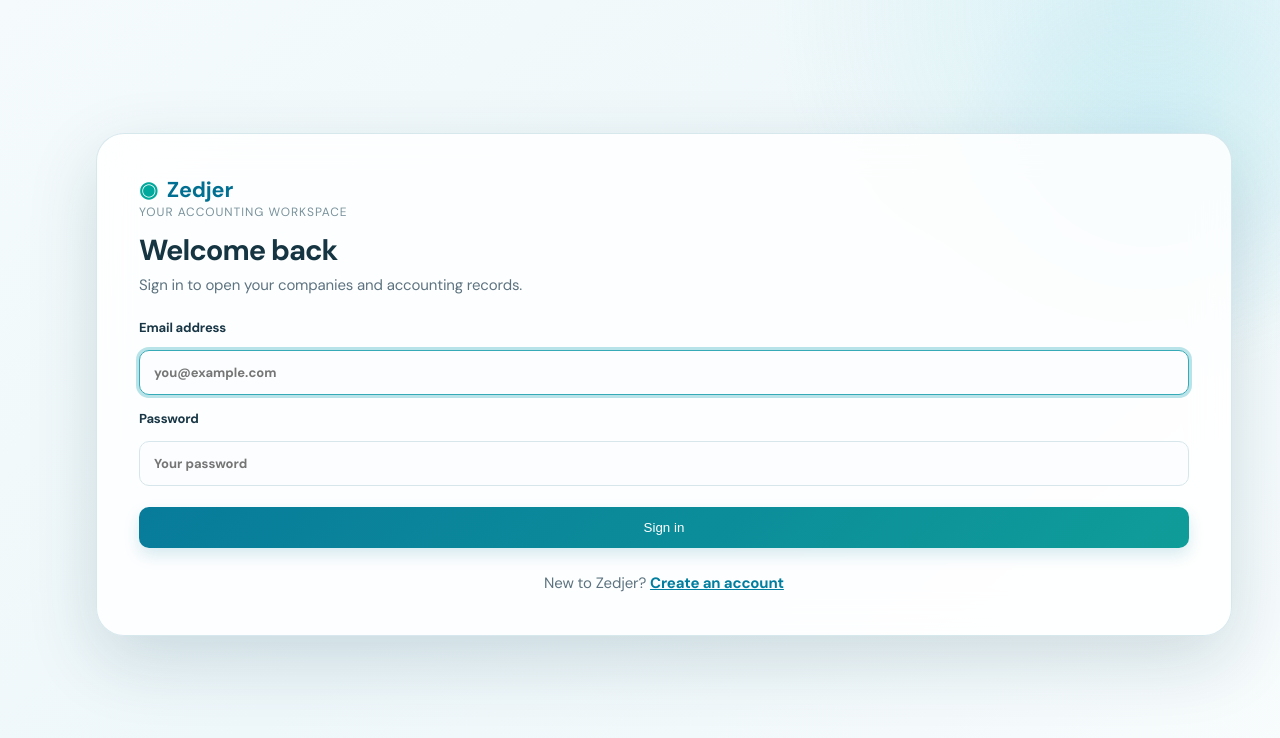
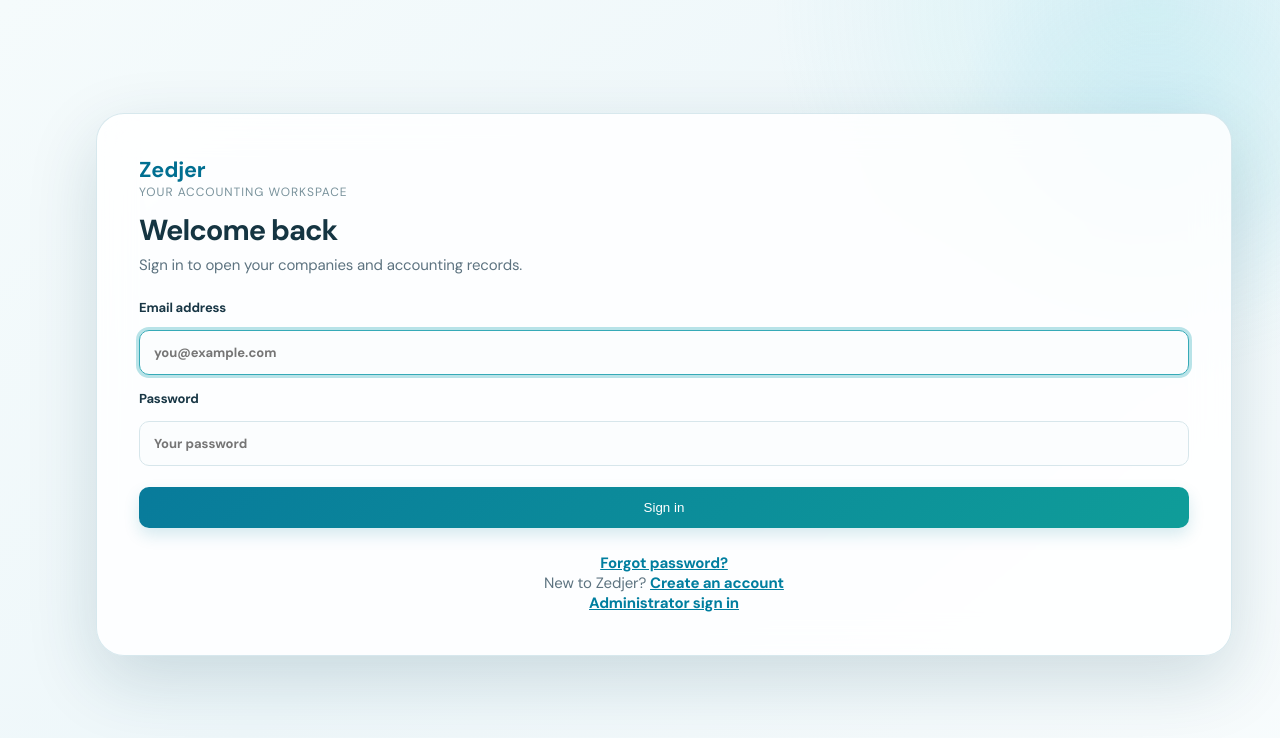
Before and after one commit to Jazir007/Jazir, a Flask app: page /signin in a window 1280 px wide; the page is wider, and only the part inside the window is pictured. Shown: the top 738 px of that part. Run offline with Flask 3, Linux system fonts and the light colour scheme.

Commit message:
Add admin sign in and password recovery

```diff
--- a/app.py
+++ b/app.py
@@ -190,13 +190,17 @@
     CREATE TABLE IF NOT EXISTS app_users (
       id INTEGER PRIMARY KEY AUTOINCREMENT, display_name TEXT NOT NULL, email TEXT NOT NULL UNIQUE COLLATE NOCASE,
       password_hash TEXT NOT NULL, active INTEGER NOT NULL DEFAULT 1, is_admin INTEGER NOT NULL DEFAULT 0,
-      last_login_at TEXT, created_at TEXT NOT NULL DEFAULT CURRENT_TIMESTAMP
+      profession TEXT, industry TEXT, discovery_source TEXT, last_login_at TEXT, created_at TEXT NOT NULL DEFAULT CURRENT_TIMESTAMP
     );
     CREATE TABLE IF NOT EXISTS company_access (
       app_user_id INTEGER NOT NULL, company_id INTEGER NOT NULL, role TEXT NOT NULL DEFAULT 'Owner',
       assigned_at TEXT NOT NULL DEFAULT CURRENT_TIMESTAMP, PRIMARY KEY(app_user_id,company_id),
       FOREIGN KEY(app_user_id) REFERENCES app_users(id) ON DELETE CASCADE,
       FOREIGN KEY(company_id) REFERENCES companies(id) ON DELETE CASCADE
+    );
+    CREATE TABLE IF NOT EXISTS password_reset_requests (
+      id INTEGER PRIMARY KEY AUTOINCREMENT, app_user_id INTEGER NOT NULL, requested_at TEXT NOT NULL DEFAULT CURRENT_TIMESTAMP,
+      status TEXT NOT NULL DEFAULT 'Pending', FOREIGN KEY(app_user_id) REFERENCES app_users(id) ON DELETE CASCADE
     );
     CREATE TABLE IF NOT EXISTS activity_log (
       id INTEGER PRIMARY KEY AUTOINCREMENT, company_id INTEGER NOT NULL, user_name TEXT, activity TEXT NOT NULL, details TEXT, created_at TEXT NOT NULL DEFAULT CURRENT_TIMESTAMP,
@@ -300,6 +304,9 @@
             connection.execute("ALTER TABLE app_users ADD COLUMN is_admin INTEGER NOT NULL DEFAULT 0")
         if "last_login_at" not in app_user_columns:
             connection.execute("ALTER TABLE app_users ADD COLUMN last_login_at TEXT")
+        for name in ("profession", "industry", "discovery_source"):
+            if name not in app_user_columns:
+                connection.execute(f"ALTER TABLE app_users ADD COLUMN {name} TEXT")
         if not connection.execute("SELECT 1 FROM app_users WHERE is_admin=1 LIMIT 1").fetchone():
             connection.execute("UPDATE app_users SET is_admin=1 WHERE id=(SELECT id FROM app_users ORDER BY id LIMIT 1)")
         connection.execute("""INSERT OR IGNORE INTO company_access(app_user_id,company_id,role)
@@ -388,8 +395,6 @@
         session.pop("company_id", None); session.pop("username", None); session.pop("user_role", None)
         flash("You do not have access to that company.", "error")
         return None
-    if not company:
-        flash("Select a company first.", "error")
     return company
 
 
@@ -569,15 +574,18 @@
     if request.method == "POST":
         name = request.form.get("display_name", "").strip()
         email = request.form.get("email", "").strip().casefold()
+        profession = request.form.get("profession", "").strip()
+        industry = request.form.get("industry", "").strip()
+        discovery_source = request.form.get("discovery_source", "").strip()
         password = request.form.get("password", "")
         confirm_password = request.form.get("confirm_password", "")
         try:
-            if not name or "@" not in email or "." not in email.rsplit("@", 1)[-1] or len(password) < 8 or password != confirm_password:
+            if not name or not profession or not industry or not discovery_source or "@" not in email or "." not in email.rsplit("@", 1)[-1] or len(password) < 8 or password != confirm_password:
                 raise ValueError
             is_first_user = db().execute("SELECT COUNT(*) FROM app_users").fetchone()[0] == 0
             cursor = db().execute(
-                "INSERT INTO app_users(display_name,email,password_hash,is_admin,last_login_at) VALUES(?,?,?,?,CURRENT_TIMESTAMP)",
-                (name, email, generate_password_hash(password), int(is_first_user)),
+                "INSERT INTO app_users(display_name,email,password_hash,is_admin,profession,industry,discovery_source,last_login_at) VALUES(?,?,?,?,?,?,?,CURRENT_TIMESTAMP)",
+                (name, email, generate_password_hash(password), int(is_first_user), profession, industry, discovery_source),
             )
             db().commit()
             session.clear()
@@ -589,7 +597,7 @@
         except sqlite3.IntegrityError:
             flash("An account already exists with this email address. Please sign in.", "error")
         except ValueError:
-            flash("Enter your name, a valid email, and a password of at least 8 characters. Passwords must match.", "error")
+            flash("Complete all setup details, use a valid email, and choose a password of at least 8 characters. Passwords must match.", "error")
     return render_template("signup.html")
 
 
@@ -616,10 +624,42 @@
     return render_template("signin.html")
 
 
+@app.route("/admin/signin", methods=["GET", "POST"])
+def admin_sign_in():
+    if signed_in_user() and signed_in_user()["is_admin"]:
+        return redirect(url_for("admin_users"))
+    if request.method == "POST":
+        email = request.form.get("email", "").strip().casefold()
+        password = request.form.get("password", "")
+        user = db().execute("SELECT * FROM app_users WHERE email=? COLLATE NOCASE AND active=1 AND is_admin=1", (email,)).fetchone()
+        if user and check_password_hash(user["password_hash"], password):
+            db().execute("UPDATE app_users SET last_login_at=CURRENT_TIMESTAMP WHERE id=?", (user["id"],)); db().commit()
+            session.clear(); session.permanent = True; session["app_user_id"] = user["id"]
+            return redirect(url_for("admin_users"))
+        flash("Administrator email or password is incorrect.", "error")
+    return render_template("admin_signin.html")
+
+
+@app.route("/forgot-password", methods=["GET", "POST"])
+def forgot_password():
+    if request.method == "POST":
+        email = request.form.get("email", "").strip().casefold()
+        user = db().execute("SELECT * FROM app_users WHERE email=? COLLATE NOCASE AND active=1", (email,)).fetchone()
+        if not user:
+            flash("User not registered. Please create an account first.", "error")
+        else:
+            pending = db().execute("SELECT 1 FROM password_reset_requests WHERE app_user_id=? AND status='Pending'", (user["id"],)).fetchone()
+            if not pending:
+                db().execute("INSERT INTO password_reset_requests(app_user_id) VALUES(?)", (user["id"],)); db().commit()
+            flash("Your password reset request has been sent to the ERP administrator.", "success")
+            return redirect(url_for("sign_in"))
+    return render_template("forgot_password.html")
+
+
 @app.before_request
 def require_main_sign_in():
     """Keep every business workspace behind the main email/password sign-in."""
-    public_endpoints = {"dashboard", "sign_in", "sign_up", "service_worker", "static", "user_logout"}
+    public_endpoints = {"dashboard", "sign_in", "sign_up", "admin_sign_in", "forgot_password", "service_worker", "static", "user_logout"}
     if request.endpoint in public_endpoints or request.path.startswith("/static/"):
         return None
     if not signed_in_user():
@@ -1135,7 +1175,30 @@
         FROM app_users au LEFT JOIN company_access ca ON ca.app_user_id=au.id
         LEFT JOIN companies c ON c.id=ca.company_id AND c.name <> 'Imported company'
         GROUP BY au.id ORDER BY au.is_admin DESC, au.display_name COLLATE NOCASE""").fetchall()
-    return render_template("admin_users.html", users=users)
+    reset_requests = db().execute("""SELECT pr.*,au.display_name,au.email FROM password_reset_requests pr
+        JOIN app_users au ON au.id=pr.app_user_id WHERE pr.status='Pending' ORDER BY pr.requested_at""").fetchall()
+    return render_template("admin_users.html", users=users, reset_requests=reset_requests)
+
+
+@app.route("/admin/users/<int:user_id>/reset-password", methods=["POST"])
+def admin_reset_password(user_id):
+    admin = signed_in_user()
+    if not admin or not admin["is_admin"]:
+        return redirect(url_for("sign_in"))
+    password = request.form.get("password", "")
+    confirm_password = request.form.get("confirm_password", "")
+    if len(password) < 8 or password != confirm_password:
+        flash("Use a matching new password of at least 8 characters.", "error")
+        return redirect(url_for("admin_users"))
+    user = db().execute("SELECT * FROM app_users WHERE id=?", (user_id,)).fetchone()
+    if not user:
+        flash("User was not found.", "error")
+        return redirect(url_for("admin_users"))
+    db().execute("UPDATE app_users SET password_hash=? WHERE id=?", (generate_password_hash(password), user_id))
+    db().execute("UPDATE password_reset_requests SET status='Completed' WHERE app_user_id=? AND status='Pending'", (user_id,))
+    db().commit()
+    flash("Password updated for " + user["display_name"] + ".", "success")
+    return redirect(url_for("admin_users"))
 
 
 @app.route("/companies/select", methods=["POST"])
--- /dev/null
+++ b/templates/admin_signin.html
@@ -0,0 +1 @@
+<!doctype html><html lang="en"><head><meta charset="utf-8"><meta name="viewport" content="width=device-width,initial-scale=1"><title>Administrator sign in · Zedjer</title><link rel="stylesheet" href="{{ url_for('static', filename='style.css') }}"><link rel="stylesheet" href="{{ url_for('static', filename='auth.css') }}"></head><body class="auth-page"><main class="auth-shell"><section class="auth-card"><a class="auth-brand" href="{{ url_for('dashboard') }}">Zedjer</a><p class="eyebrow">OWNER ACCESS</p><h1>Administrator sign in</h1><p class="auth-copy">Use the first Zedjer owner account to manage registered users.</p>{% with messages=get_flashed_messages(with_categories=true) %}{% for type,message in messages %}<div class="flash {{ type }}">{{ message }}</div>{% endfor %}{% endwith %}<form method="post" class="auth-form"><label>Administrator email<input name="email" type="email" required autofocus autocomplete="email"></label><label>Password<input name="password" type="password" required autocomplete="current-password"></label><button class="primary">Open Administrator Desk</button></form><p class="auth-switch"><a href="{{ url_for('sign_in') }}">Return to user sign in</a></p></section></main></body></html>
--- a/templates/admin_users.html
+++ b/templates/admin_users.html
@@ -1,5 +1,6 @@
 {% extends 'base.html' %}
 {% block heading %}Administrator desk{% endblock %}
 {% block content %}
-<section class="panel"><div class="panel-title"><div><h2>Registered Zedjer users</h2><p class="hint">User passwords are never displayed. Each user can open only the companies assigned to their account.</p></div></div><div class="table-wrap"><table><thead><tr><th>User</th><th>Email</th><th>Access</th><th>Last sign-in</th><th>Registered</th></tr></thead><tbody>{% for user in users %}<tr><td><b>{{ user.display_name }}</b>{% if user.is_admin %}<span class="tag">Administrator</span>{% endif %}</td><td>{{ user.email }}</td><td>{{ user.company_names }}</td><td>{{ user.last_login_at|datefmt if user.last_login_at else 'Not yet signed in' }}</td><td>{{ user.created_at|datefmt }}</td></tr>{% endfor %}</tbody></table></div></section>
+{% if reset_requests %}<section class="panel"><div class="panel-title"><div><h2>Password reset requests</h2><p class="hint">Set a temporary password and share it privately with the user.</p></div></div>{% for request in reset_requests %}<form method="post" action="{{ url_for('admin_reset_password', user_id=request.app_user_id) }}" class="form-grid"><label>{{ request.display_name }} · {{ request.email }}<input name="password" type="password" minlength="8" required placeholder="New temporary password"></label><label>Confirm password<input name="confirm_password" type="password" minlength="8" required placeholder="Repeat password"></label><div class="actions"><button class="primary">Reset password</button></div></form>{% endfor %}</section>{% endif %}
+<section class="panel"><div class="panel-title"><div><h2>Registered Zedjer users</h2><p class="hint">User passwords are never displayed. Each user can open only the companies assigned to their account.</p></div></div><div class="table-wrap"><table><thead><tr><th>User</th><th>Email</th><th>Profession / field</th><th>How they found Zedjer</th><th>Access</th><th>Last sign-in</th><th>Registered</th></tr></thead><tbody>{% for user in users %}<tr><td><b>{{ user.display_name }}</b>{% if user.is_admin %}<span class="tag">Administrator</span>{% endif %}</td><td>{{ user.email }}</td><td>{{ user.profession or '—' }}{% if user.industry %}<br><small>{{ user.industry }}</small>{% endif %}</td><td>{{ user.discovery_source or '—' }}</td><td>{{ user.company_names }}</td><td>{{ user.last_login_at|datefmt if user.last_login_at else 'Not yet signed in' }}</td><td>{{ user.created_at|datefmt }}</td></tr>{% endfor %}</tbody></table></div></section>
 {% endblock %}
--- /dev/null
+++ b/templates/forgot_password.html
@@ -0,0 +1 @@
+<!doctype html><html lang="en"><head><meta charset="utf-8"><meta name="viewport" content="width=device-width,initial-scale=1"><title>Forgot password · Zedjer</title><link rel="stylesheet" href="{{ url_for('static', filename='style.css') }}"><link rel="stylesheet" href="{{ url_for('static', filename='auth.css') }}"></head><body class="auth-page"><main class="auth-shell"><section class="auth-card"><a class="auth-brand" href="{{ url_for('dashboard') }}">Zedjer</a><p class="eyebrow">ACCOUNT RECOVERY</p><h1>Forgot password?</h1><p class="auth-copy">Enter your registered email. The ERP administrator can then securely set a new password from the Administrator Desk.</p>{% with messages=get_flashed_messages(with_categories=true) %}{% for type,message in messages %}<div class="flash {{ type }}">{{ message }}</div>{% endfor %}{% endwith %}<form method="post" class="auth-form"><label>Email address<input name="email" type="email" required autofocus autocomplete="email" placeholder="you@example.com"></label><button class="primary">Request password reset</button></form><p class="auth-switch"><a href="{{ url_for('sign_in') }}">Return to sign in</a></p></section></main></body></html>
--- a/templates/signin.html
+++ b/templates/signin.html
@@ -1,3 +1 @@
-<!doctype html>
-<html lang="en"><head><meta charset="utf-8"><meta name="viewport" content="width=device-width,initial-scale=1"><title>Sign in · Zedjer</title><link rel="stylesheet" href="{{ url_for('static', filename='style.css') }}"><link rel="stylesheet" href="{{ url_for('static', filename='auth.css') }}"></head>
-<body class="auth-page"><main class="auth-shell"><section class="auth-card"><a class="auth-brand" href="{{ url_for('dashboard') }}"><span>◉</span> Zedjer</a><p class="eyebrow">YOUR ACCOUNTING WORKSPACE</p><h1>Welcome back</h1><p class="auth-copy">Sign in to open your companies and accounting records.</p>{% with messages=get_flashed_messages(with_categories=true) %}{% for type,message in messages %}<div class="flash {{ type }}">{{ message }}</div>{% endfor %}{% endwith %}<form method="post" class="auth-form" autocomplete="on"><label>Email address<input name="email" type="email" required autofocus autocomplete="email" placeholder="you@example.com"></label><label>Password<input name="password" type="password" required autocomplete="current-password" placeholder="Your password"></label><button class="primary" type="submit">Sign in</button></form><p class="auth-switch">New to Zedjer? <a href="{{ url_for('sign_up') }}">Create an account</a></p></section></main></body></html>
+<!doctype html><html lang="en"><head><meta charset="utf-8"><meta name="viewport" content="width=device-width,initial-scale=1"><title>Sign in · Zedjer</title><link rel="stylesheet" href="{{ url_for('static', filename='style.css') }}"><link rel="stylesheet" href="{{ url_for('static', filename='auth.css') }}"></head><body class="auth-page"><main class="auth-shell"><section class="auth-card"><a class="auth-brand" href="{{ url_for('dashboard') }}">Zedjer</a><p class="eyebrow">YOUR ACCOUNTING WORKSPACE</p><h1>Welcome back</h1><p class="auth-copy">Sign in to open your companies and accounting records.</p>{% with messages=get_flashed_messages(with_categories=true) %}{% for type,message in messages %}<div class="flash {{ type }}">{{ message }}</div>{% endfor %}{% endwith %}<form method="post" class="auth-form" autocomplete="on"><label>Email address<input name="email" type="email" required autofocus autocomplete="email" placeholder="you@example.com"></label><label>Password<input name="password" type="password" required autocomplete="current-password" placeholder="Your password"></label><button class="primary" type="submit">Sign in</button></form><p class="auth-switch"><a href="{{ url_for('forgot_password') }}">Forgot password?</a><br>New to Zedjer? <a href="{{ url_for('sign_up') }}">Create an account</a><br><a href="{{ url_for('admin_sign_in') }}">Administrator sign in</a></p></section></main></body></html>
```
Also changed, not shown: templates/signup.html (+1 -3 lines).
